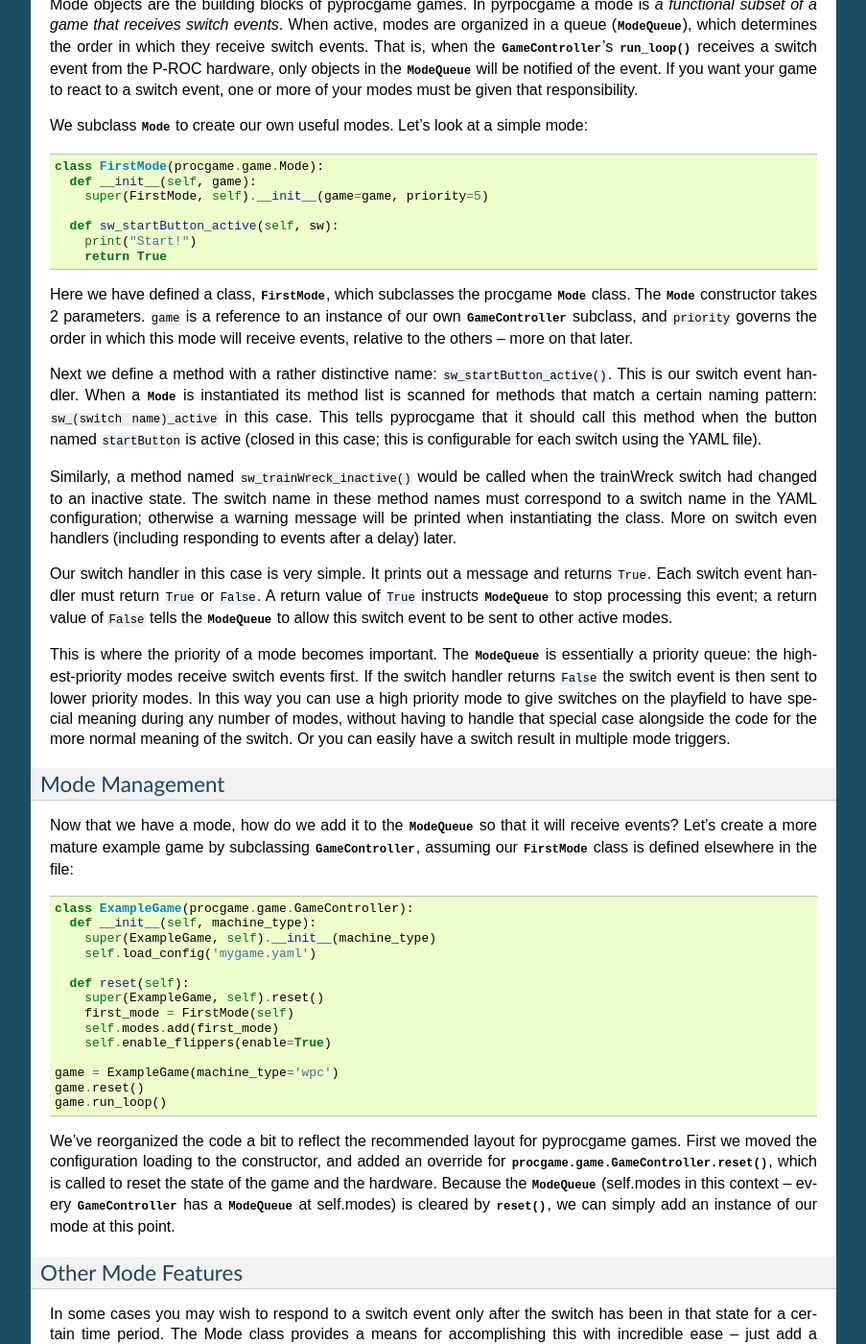
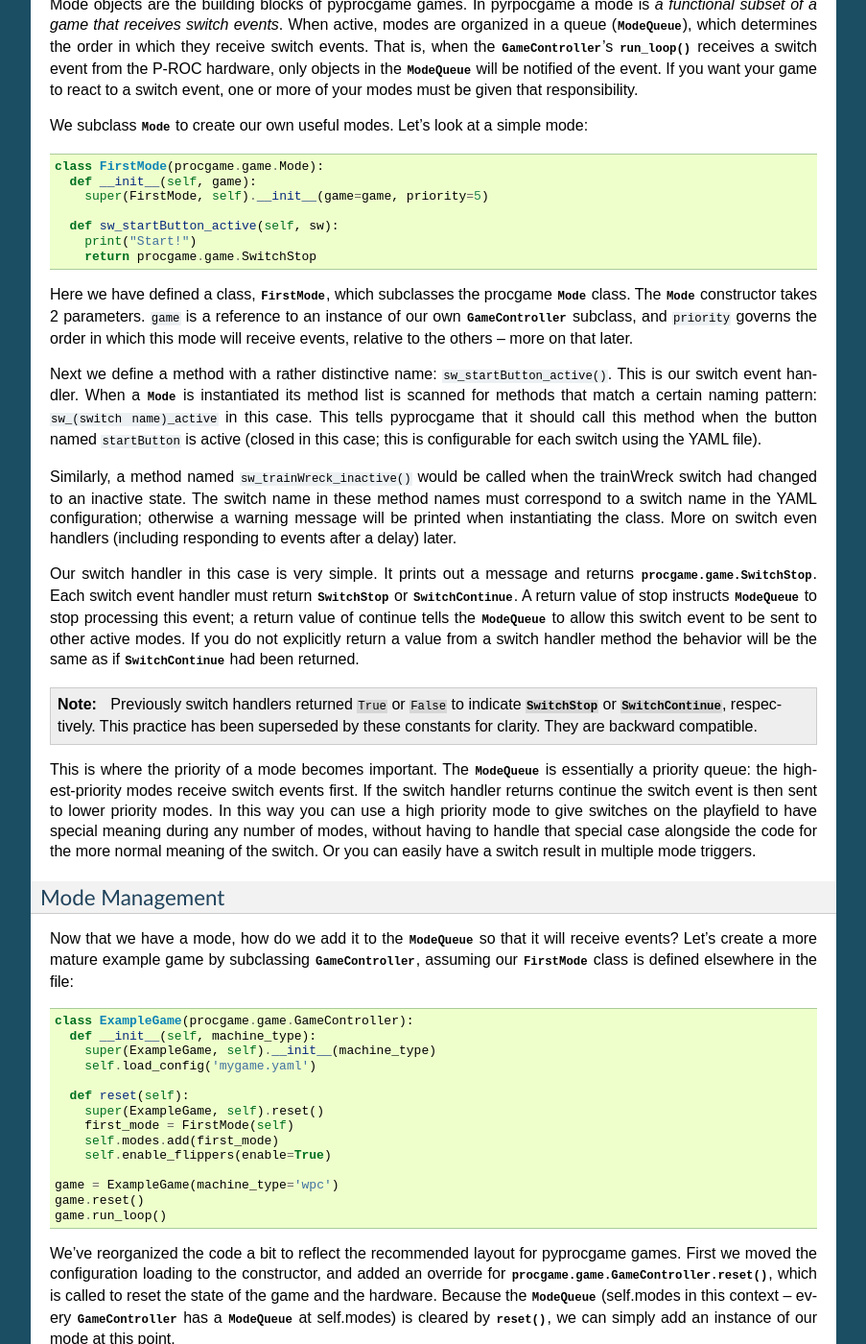
Before and after one commit to preble/pyprocgame, a Sphinx documentation site: the page built from docs/sphinx/manual.rst, in a window 1280 px wide and 1400 px high, scrolled down 2821 px. Shown: the whole window at 96% size, without its empty margins (198-1101 px from the left). Built offline with Sphinx 7.4.7, drawn with Linux system fonts in a browser that asks for light colours; pages that are not in the unit, such as notebooks, are missing from menus.

Commit message:
Added game.SwitchContinue/SwitchStop, for use instead of returning True/False from switch handlers.

```diff
--- a/docs/sphinx/manual.rst
+++ b/docs/sphinx/manual.rst
@@ -106,7 +106,7 @@ We subclass :class:`~procgame.game.Mode` to create our own useful modes.  Let's
 
 	  def sw_startButton_active(self, sw):
 	    print("Start!")
-	    return True
+	    return procgame.game.SwitchStop
 
 Here we have defined a class, :class:`FirstMode`, which subclasses the procgame :class:`~procgame.game.Mode` class.  The :class:`~procgame.game.Mode` constructor takes 2 parameters.  ``game`` is a reference to an instance of our own :class:`~procgame.game.GameController` subclass, and ``priority`` governs the order in which this mode will receive events, relative to the others – more on that later.
 
@@ -114,9 +114,12 @@ Next we define a method with a rather distinctive name: ``sw_startButton_active(
 
 Similarly, a method named ``sw_trainWreck_inactive()`` would be called when the trainWreck switch had changed to an inactive state.  The switch name in these method names must correspond to a switch name in the YAML configuration; otherwise a warning message will be printed when instantiating the class.  More on switch even handlers (including responding to events after a delay) later.
 
-Our switch handler in this case is very simple.  It prints out a message and returns ``True``.  Each switch event handler must return ``True`` or ``False``.  A return value of ``True`` instructs :class:`~procgame.game.ModeQueue` to stop processing this event; a return value of ``False`` tells the :class:`~procgame.game.ModeQueue` to allow this switch event to be sent to other active modes.
+Our switch handler in this case is very simple.  It prints out a message and returns :data:`procgame.game.SwitchStop`.  Each switch event handler must return :data:`~procgame.game.SwitchStop` or :data:`~procgame.game.SwitchContinue`.  A return value of stop instructs :class:`~procgame.game.ModeQueue` to stop processing this event; a return value of continue tells the :class:`~procgame.game.ModeQueue` to allow this switch event to be sent to other active modes.  If you do not explicitly return a value from a switch handler method the behavior will be the same as if :data:`~procgame.game.SwitchContinue` had been returned.
 
-This is where the priority of a mode becomes important.  The :class:`~procgame.game.ModeQueue` is essentially a priority queue: the highest-priority modes receive switch events first.  If the switch handler returns ``False`` the switch event is then sent to lower priority modes.  In this way you can use a high priority mode to give switches on the playfield to have special meaning during any number of modes, without having to handle that special case alongside the code for the more normal meaning of the switch.  Or you can easily have a switch result in multiple mode triggers.
+.. note::
+	Previously switch handlers returned ``True`` or ``False`` to indicate :data:`~procgame.game.SwitchStop` or :data:`~procgame.game.SwitchContinue`, respectively.  This practice has been superseded by these constants for clarity.  They are backward compatible.
+
+This is where the priority of a mode becomes important.  The :class:`~procgame.game.ModeQueue` is essentially a priority queue: the highest-priority modes receive switch events first.  If the switch handler returns continue the switch event is then sent to lower priority modes.  In this way you can use a high priority mode to give switches on the playfield to have special meaning during any number of modes, without having to handle that special case alongside the code for the more normal meaning of the switch.  Or you can easily have a switch result in multiple mode triggers.
 
 
 Mode Management
```
Also changed, not shown: docs/sphinx/ref/game.rst (+12 -0 lines), 1 other file.
